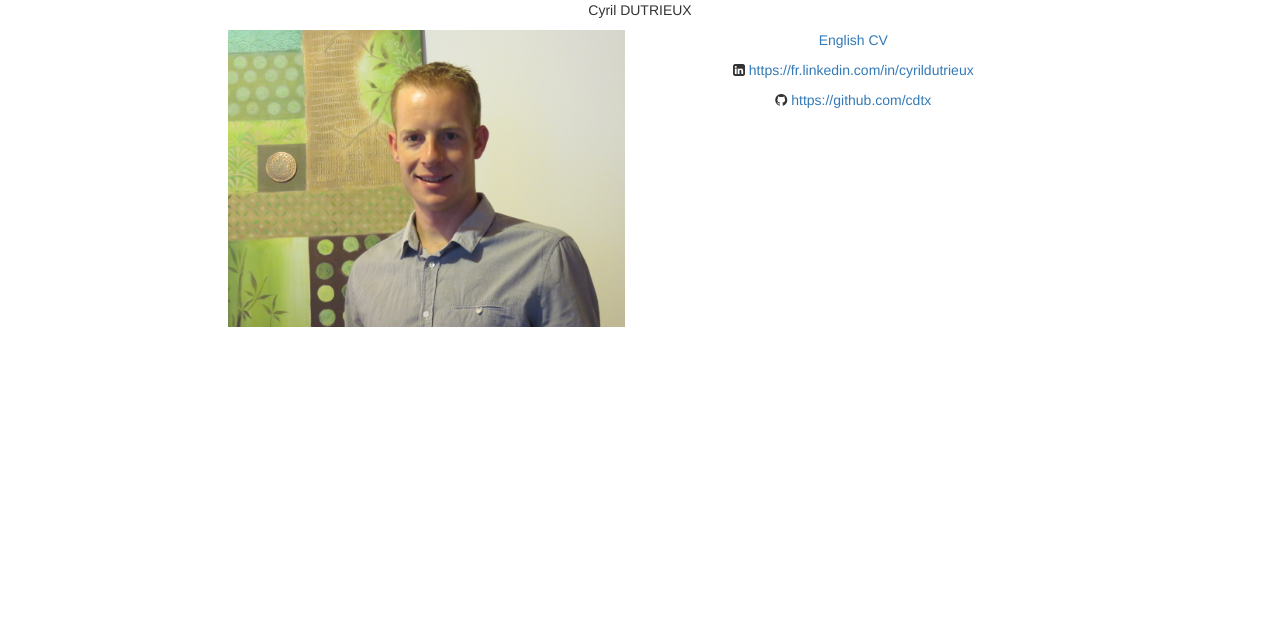
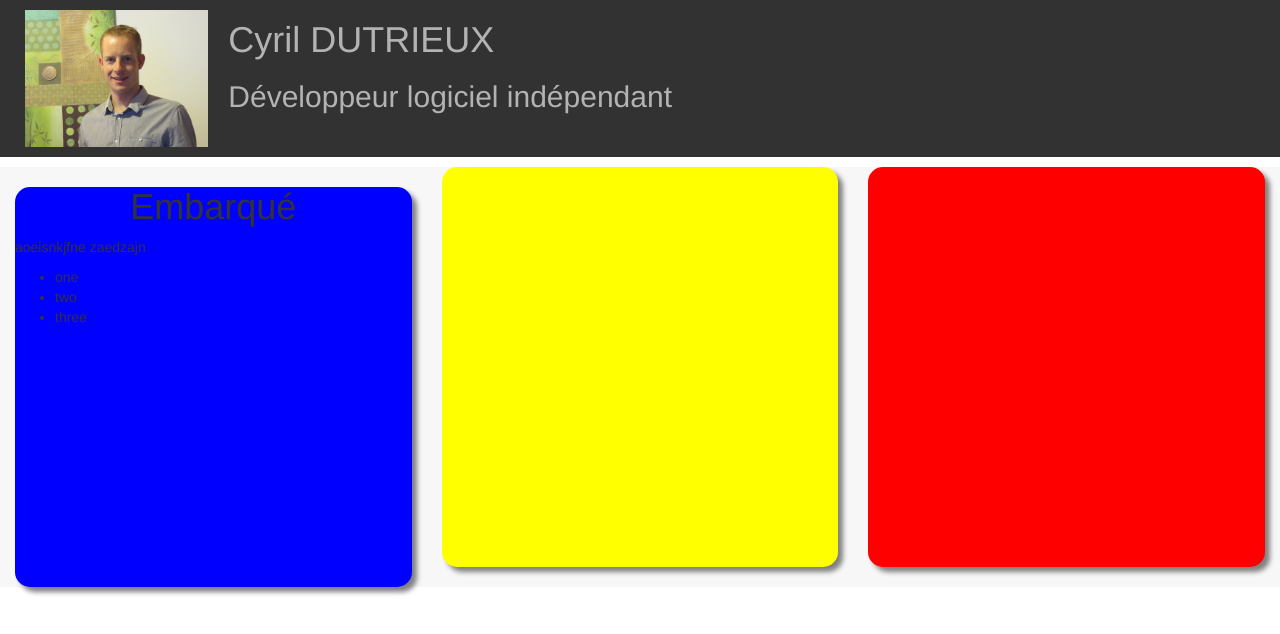
Before and after one commit to cdtx/cyrildutrieux.net, a Django app: template cdtx/cyrildutrieux/templates/cyrildutrieux/index.html in a window 1280 px wide. Shown: the top 634 px of the page. Run offline with Django 3.2, Linux system fonts and the light colour scheme; the template is opened without the code that fills it, so the values that code supplies are empty; some libraries are stand-ins or nearby versions.

Commit message:
Skeleton of a new page with skill's cards

```diff
--- a/cdtx/cyrildutrieux/templates/cyrildutrieux/index.html
+++ b/cdtx/cyrildutrieux/templates/cyrildutrieux/index.html
@@ -10,11 +10,71 @@
         <script src="//ajax.googleapis.com/ajax/libs/jquery/2.2.4/jquery.min.js"></script>
         <script src="https://maxcdn.bootstrapcdn.com/bootstrap/3.3.6/js/bootstrap.min.js" integrity="sha384-0mSbJDEHialfmuBBQP6A4Qrprq5OVfW37PRR3j5ELqxss1yVqOtnepnHVP9aJ7xS" crossorigin="anonymous"></script>
         <script src="https://cdnjs.cloudflare.com/ajax/libs/sjcl/1.0.0/sjcl.min.js"></script>
+
+        <style>
+            #_header {
+                background-color : #323232;
+                color : #B3B3B3;
+            }
+            #_header img {
+                margin : 10px;
+            }
+            #_main {
+                margin-top : 10px;
+                background-color : #F7F7F7;
+            }
+
+            .card {
+            }
+            .card-body {
+                height : 400px;
+                box-shadow : 5px 5px 5px grey;
+                border-radius : 15px
+            }
+            #_card1 .card-body {
+                background-color : blue;
+            }
+            #_card2 .card-body {
+                background-color : yellow;
+            }
+            #_card3 .card-body {
+                background-color : red;
+            }
+        </style>
+
     </head>
 
     <body>
         <div class="container-fluid">
-            <div class="row">
+            <div id="_header" class="row">
+                <div class="col-xs-2">
+                    <img class="img img-responsive" src="{% static "images/avatar_pro.jpg" %}">
+                </div>
+                <div class="col-xs-10">
+                    <h1>Cyril DUTRIEUX</h1>
+                    <h2>Développeur logiciel indépendant</h2>
+                </div>
+            </div>
+            <div id="_main" class="row">
+                <div id="_card1" class="card col-xs-4">
+                    <div class="card-body">
+                        <h1 class="text-center">Embarqué</h1>
+                        <p>aoeisnkjfne zaedzajn</p>
+                        <ul>
+                            <li>one</li>
+                            <li>two</li>
+                            <li>three</li>
+                        </ul>
+                    </div>
+                </div>
+                <div id="_card2" class="card col-xs-4">
+                    <div class="card-body"></div>
+                </div>
+                <div id="_card3" class="card col-xs-4">
+                    <div class="card-body"></div>
+                </div>
+            </div>
+                <!--
                     <div id="_main" class="col-xs-12 col-md-8 col-md-offset-2">
                         <p class="text-center">Cyril DUTRIEUX</p>
                         <div class="row">
@@ -30,6 +90,7 @@
                             </div>
                         </div>
                     </div>
+                -->
             </div>
         </div>
     </body>
```
Lines whose indentation alone changed are shown as unchanged.
